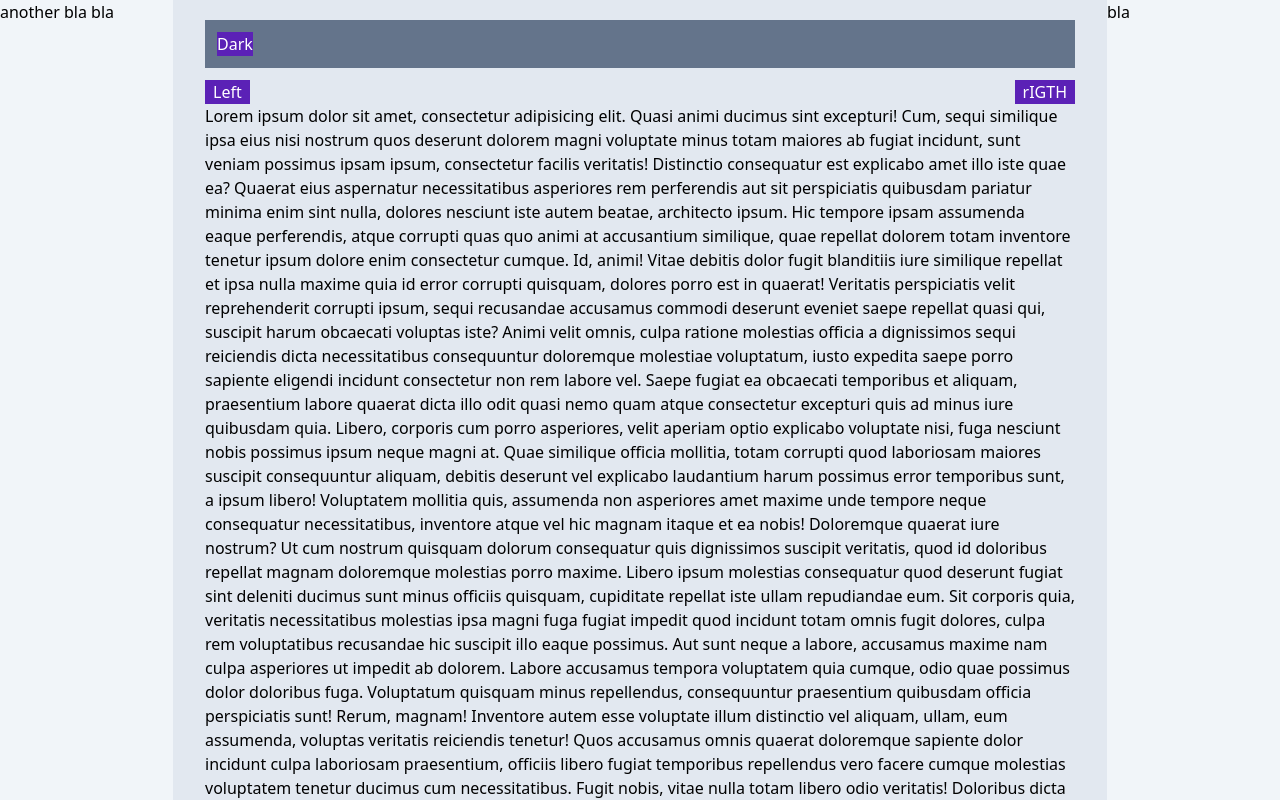
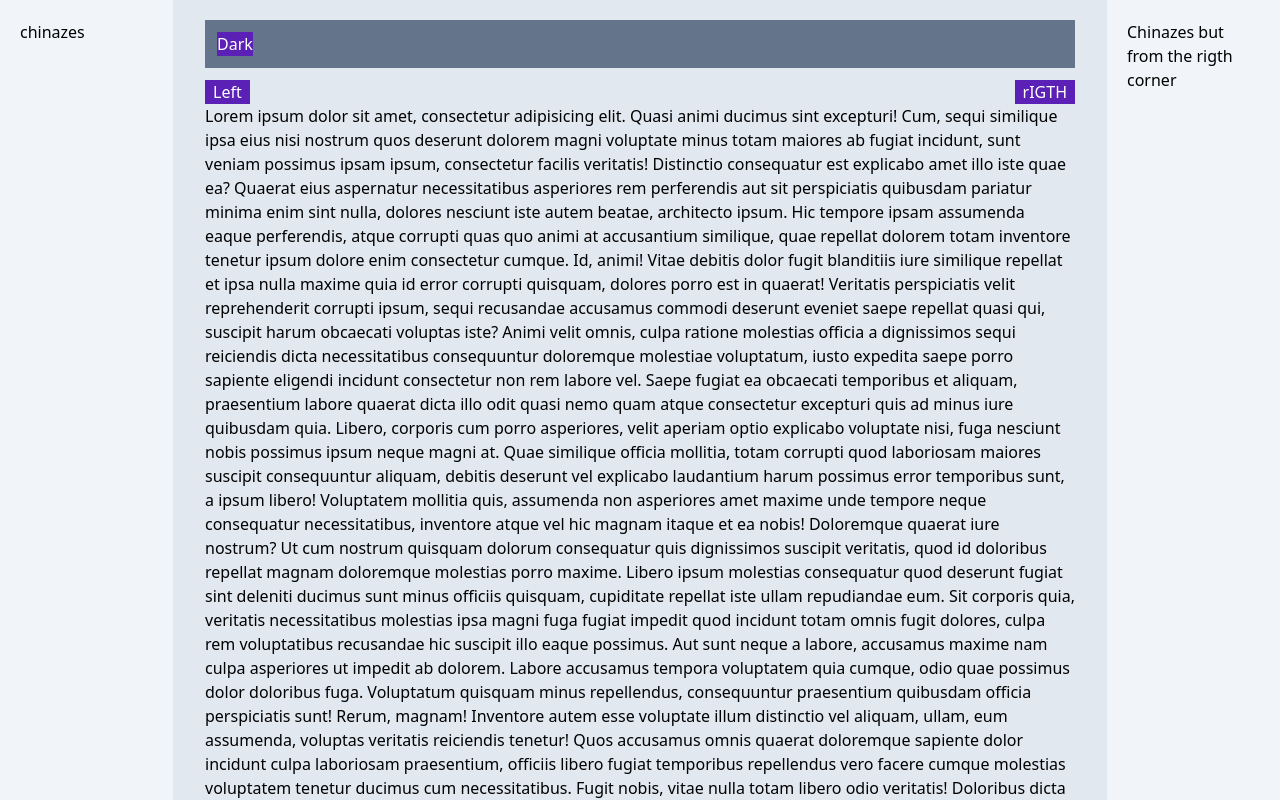
Before and after one commit to VitaliiDmytriv/TodoApp, a React (Vite) app: page / in a window 1280 px wide. Built offline with nearby package versions, Linux system fonts and the light colour scheme.

Commit message:
SideBar component

```diff
--- a/src/App.tsx
+++ b/src/App.tsx
@@ -1,5 +1,6 @@
 import { useState } from "react";
-import { SideBarsState, SideBar } from "./type";
+import { SideBarsState, SideBarType } from "./type";
+import SideBar from "./components/SideBar";
 
 const defaultBarsState = {
     isActive: false,
@@ -20,7 +21,7 @@ function App() {
     }
 
     // Opens side bar based on what side was clicked and changes state
-    function ShowSideBar(side: SideBar) {
+    function ShowSideBar(side: SideBarType) {
         if (side === "left") {
             setSideBars((prev) => ({ ...prev, isLeftBar: true, isActive: true }));
         } else {
@@ -44,14 +45,9 @@ function App() {
                 ></div>
             )}
             <section className="min-h-screen h-full bg-lightBase dark:bg-darkBase desktop:grid grid-cols-3-custom relative overflow-x-hidden">
-                <aside
-                    onClick={(e) => e.stopPropagation()}
-                    className={` ${
-                        isLeftBar && "translate-x-0"
-                    } h-full bg-lightSecond dark:bg-darkSecond w-200px fixed transition-all left-0 top-0 -translate-x-full z-50 desktop:translate-x-0  desktop:w-13%`}
-                >
-                    another bla bla
-                </aside>
+                <SideBar side="left" isSideActive={isLeftBar}>
+                    chinazes
+                </SideBar>
                 <section className="px-8 pt-5 pb-16 col-start-2 ">
                     <div className="mb-3 p-3 bg-slate-500">
                         <button
@@ -265,13 +261,9 @@ function App() {
                         exercitationem commodi.
                     </div>
                 </section>
-                <aside
-                    className={` ${
-                        isRigthBar && "-translate-x-0"
-                    } h-full bg-lightSecond dark:bg-darkSecond w-200px fixed translate-x-full right-0 top-0 transition-all z-50 desktop:translate-x-0 desktop:w-13%`}
-                >
-                    <div>bla</div>
-                </aside>
+                <SideBar side="right" isSideActive={isRigthBar}>
+                    Chinazes but from the rigth corner
+                </SideBar>
             </section>
         </main>
     );
--- /dev/null
+++ b/src/components/SideBar.tsx
@@ -0,0 +1,27 @@
+import { ReactNode } from "react";
+import { SideBarType } from "../type";
+
+type Props = {
+    side: SideBarType;
+    isSideActive: boolean;
+    children: ReactNode;
+};
+
+function SideBar({ children, isSideActive, side }: Props) {
+    const leftCss = { dynamic: "translate-x-0", static: `left-0 -translate-x-full` };
+    const rightCss = { dynamic: "translate-x-2", static: `right-0 translate-x-full` };
+
+    const cssClasse = side === "left" ? leftCss : rightCss;
+
+    return (
+        <aside
+            className={`${isSideActive && cssClasse.dynamic} ${
+                cssClasse.static
+            } h-full bg-lightSecond dark:bg-darkSecond p-5 w-200px fixed transition-all top-0 z-50 desktop:translate-x-0 desktop:w-13%`}
+        >
+            {children}
+        </aside>
+    );
+}
+
+export default SideBar;
--- a/src/type.ts
+++ b/src/type.ts
@@ -4,4 +4,4 @@ export type SideBarsState = {
     isRigthBar: boolean;
 };
 
-export type SideBar = "right" | "left";
+export type SideBarType = "right" | "left";
--- a/tailwind.config.js
+++ b/tailwind.config.js
@@ -5,7 +5,7 @@ export default {
     theme: {
         extend: {
             width: {
-                "200px": "12.5rem",
+                "200px": "15rem",
                 "13%": "13.515625%",
             },
             colors: {
```
